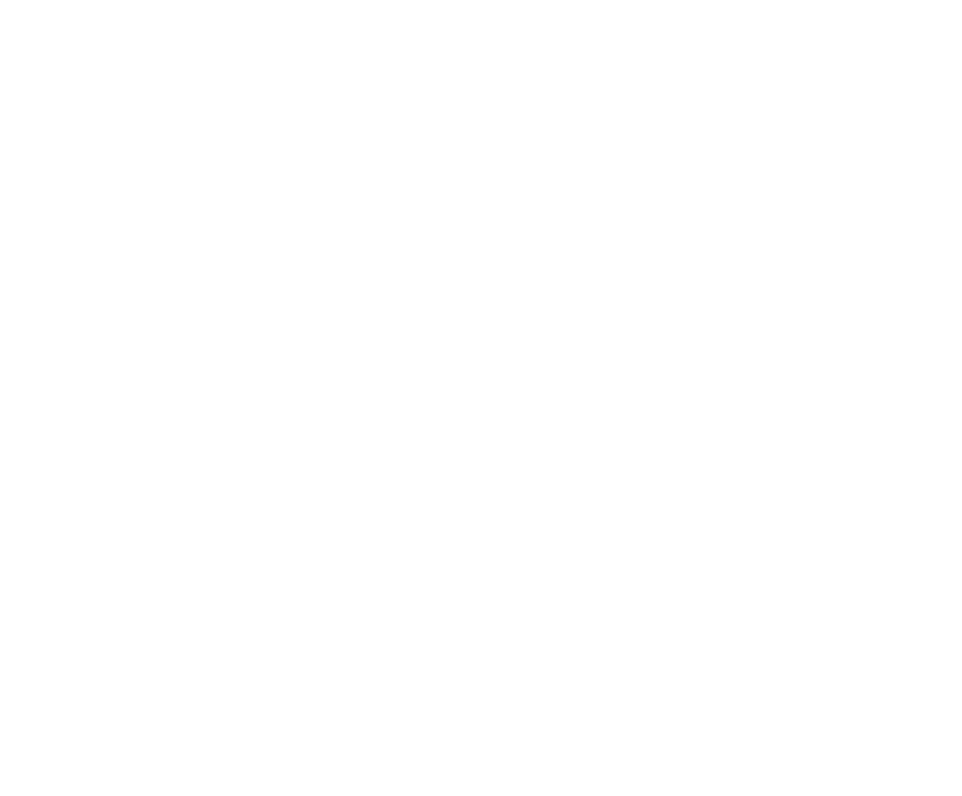
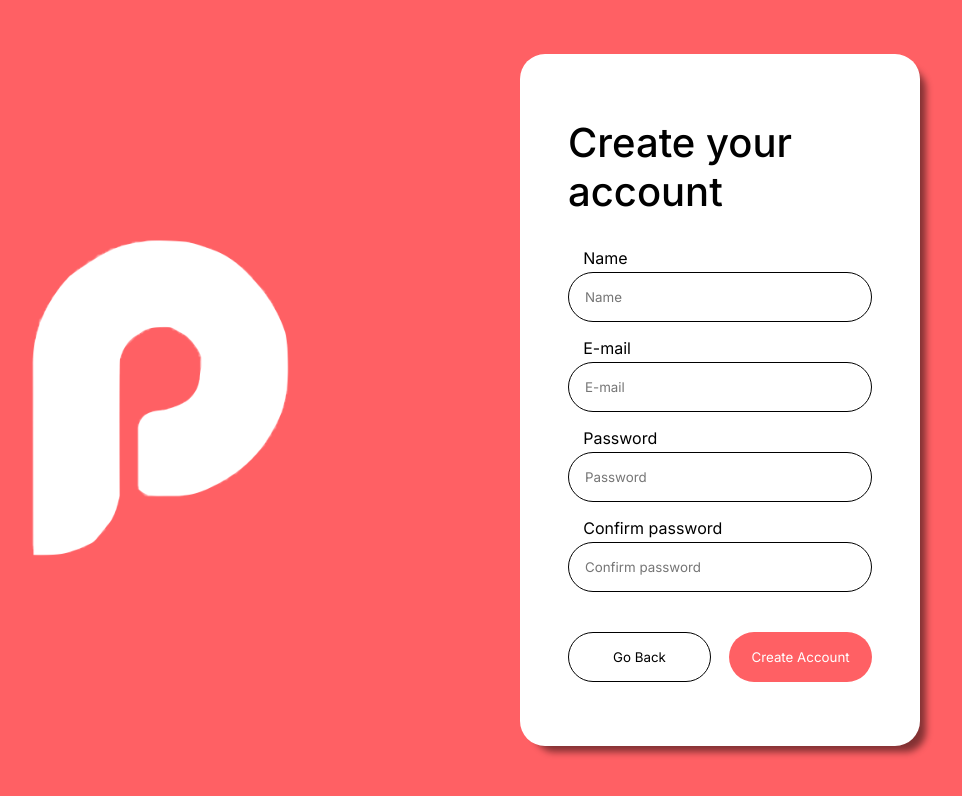
Before and after one commit to CesarBraz7/desafio-01-aws-react, a plain HTML site: page desafio-01/pages/form/index.html in a window 1280 px wide. Shown: the whole page, without its empty margins (200-1162 px from the left). Drawn offline with Linux system fonts and the light colour scheme.

Commit message:
:sparkles: feat: add create account screen

```diff
--- a/desafio-01/pages/form/index.html
+++ b/desafio-01/pages/form/index.html
@@ -7,7 +7,30 @@
     <title>Pomo</title>
 </head>
 <body>
-
+    <main>
+        <section id="img-container">
+            <img src="../../assets/imgs/logo-pomo.png" alt="logo-pomo">
+        </section>
+        <section id="form-container">
+            <div id="form-box">
+                <h1>Create your account</h1>
+                <form id="form">
+                    <label for="name">Name</label>
+                    <input type="text" id="name" placeholder="Name">
+                    <label for="email">E-mail</label>
+                    <input type="email" id="email" placeholder="E-mail">
+                    <label for="password">Password</label>
+                    <input type="password" id="password" placeholder="Password">
+                    <label for="confirm-password">Confirm password</label>
+                    <input type="password" id="confirm-password" placeholder="Confirm password">
+                    <div id="button-field">
+                        <button id="return-btn">Go Back</button>
+                        <button id="create-btn">Create Account</button>
+                    </div>
+                </form>
+            </div>
+        </section>
+    </main>
 
     <script src="script.js"></script>
 </body>
--- a/desafio-01/pages/form/style.css
+++ b/desafio-01/pages/form/style.css
@@ -1 +1,94 @@
 @import url('https://fonts.googleapis.com/css2?family=Inter:ital,opsz,wght@0,14..32,100..900;1,14..32,100..900&display=swap');
+
+:root{
+    --btn-and-bg-color: #FF6064;
+}
+
+*{
+    margin: 0;
+    padding: 0;
+    box-sizing: border-box;
+    font-family: 'Inter', sans-serif;
+}
+
+main{
+    width: 100vw;
+    height: 100vh;
+    display: flex;
+    align-items: center;
+    justify-content: space-evenly;
+    background-color: var(--btn-and-bg-color);
+}
+
+img{
+    width: 100%;
+}
+
+section{
+    width: 50vh;
+}
+
+h1{
+     font-size: 2.5rem;
+     font-weight: 500;
+}
+
+#form-box{
+    background-color: white;
+    border-radius: 25px;
+    display: flex;
+    align-items: center;
+    flex-direction: column;
+    padding: 4rem 3rem;
+    gap: 4vh;
+
+    /* shadowbox */
+    -webkit-box-shadow: 10px 10px 7px -4px rgba(0,0,0,0.49);
+    -moz-box-shadow: 10px 10px 7px -4px rgba(0,0,0,0.49);
+    box-shadow: 10px 10px 7px -4px rgba(0,0,0,0.49);
+}
+
+#form{
+    width: 100%;
+    display: flex;
+    flex-direction: column;
+
+}
+
+input{
+    width: 100%;
+    height: 50px;
+    border: 1px solid black;
+    border-radius: 25px;
+    padding: 1rem;
+    margin-bottom: 2vh;
+}
+
+label{
+    margin-left: 5%;
+    margin-bottom: 4px;
+}
+
+#button-field{
+    margin-top: 3vh;
+    width: 100%;
+    display: flex;
+    justify-content: space-between;
+}
+
+#button-field button{
+    width: 47%;
+    height: 50px;
+    border-radius: 25px;
+}
+
+#return-btn{
+    background-color: white;
+    border: 1px solid black;
+}
+
+#create-btn{
+    background-color: var(--btn-and-bg-color);
+    color: white;
+    border: none;
+}
```
